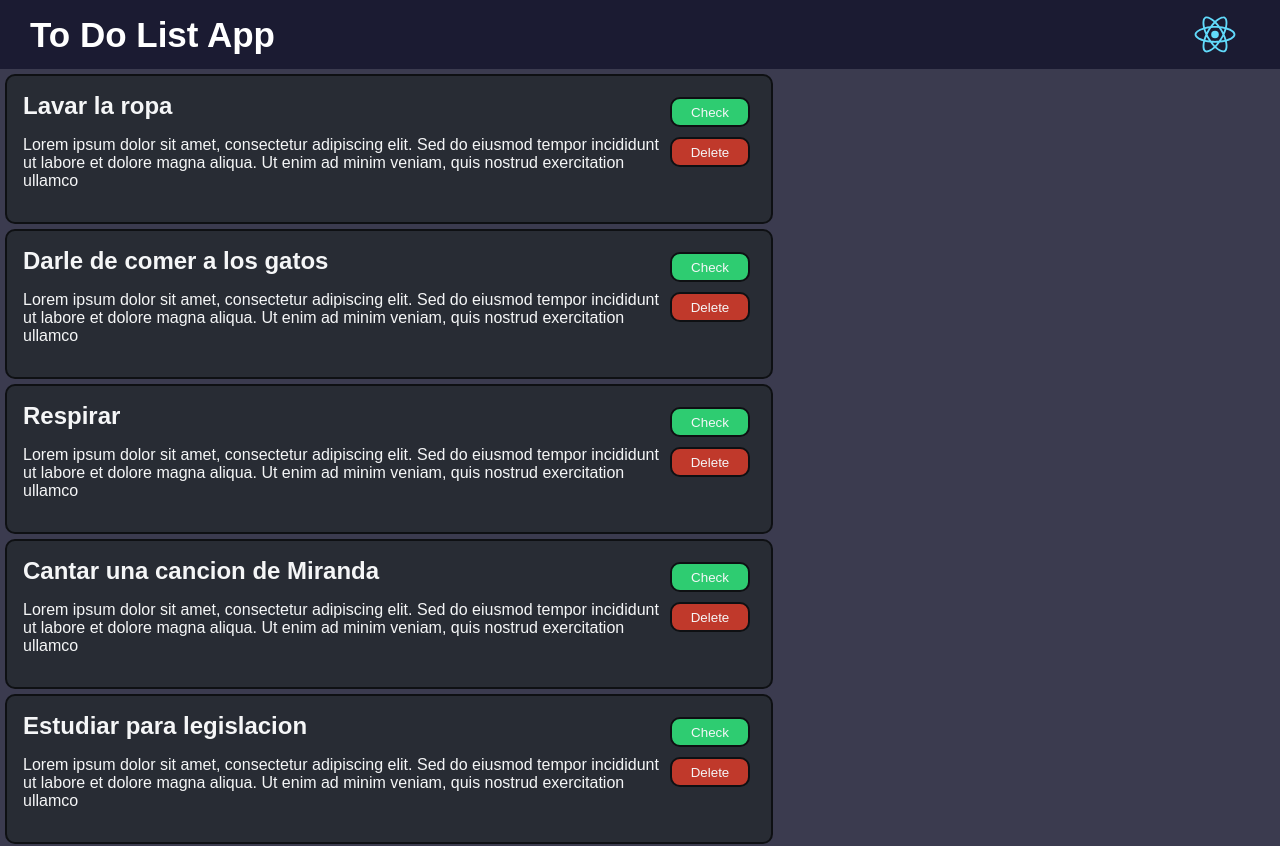
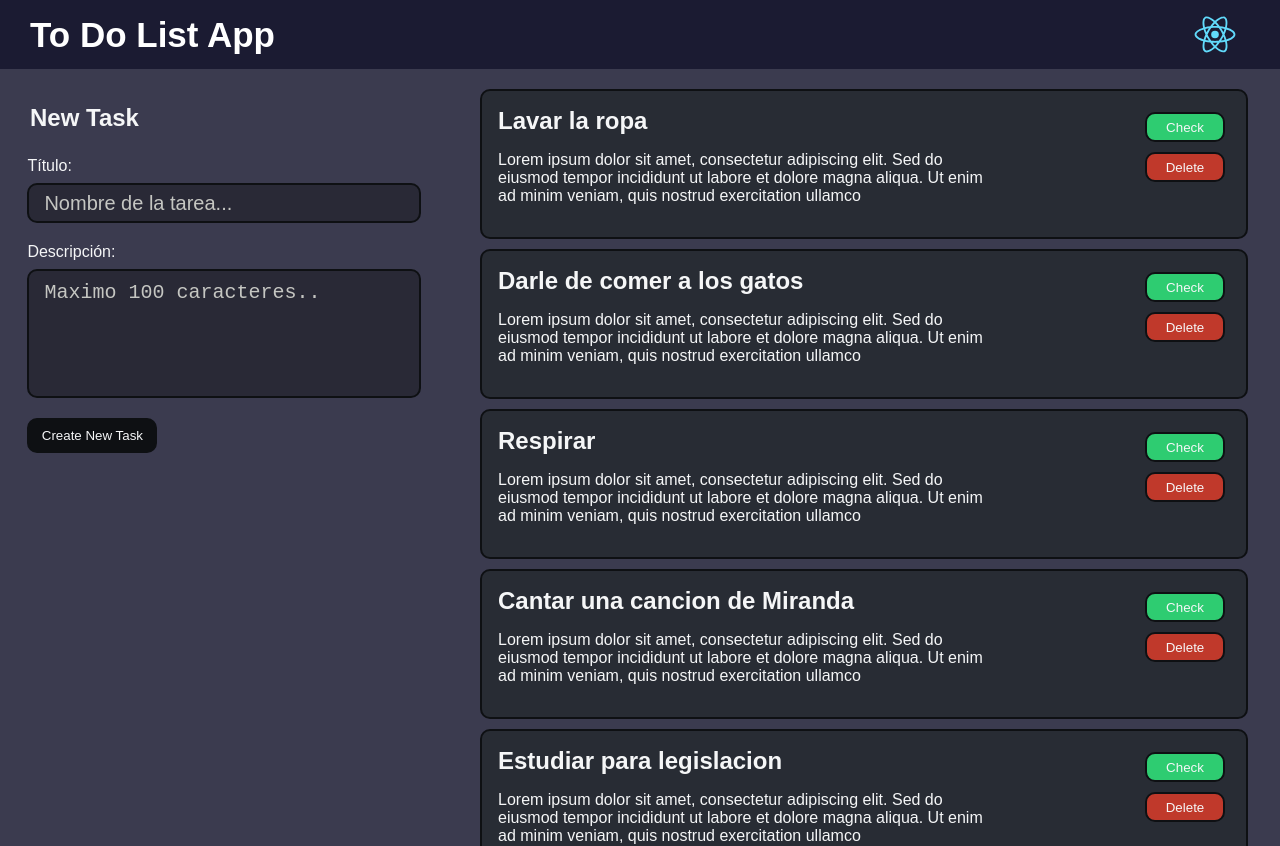
Before and after one commit to FlorCardinali/to-do-app, a React (Create React App) app: page / in a window 1280 px wide. Shown: the top 846 px of the page. Built offline with nearby package versions, Linux system fonts and the light colour scheme.

Commit message:
creacion de formulario, aun sin funcion

```diff
--- a/src/App.css
+++ b/src/App.css
@@ -14,7 +14,6 @@
   flex-direction: row;
   align-items: flex-start;
   justify-content: space-between;
-  /* font-size: calc(10px + 2vmin); */
   color: white;
 }
 header h1 {
@@ -33,3 +32,19 @@ h1 {
 body{
   background-color: #3b3b4f;
 }
+.container {
+  display: flex;
+  flex-flow: row nowrap;
+}
+main, aside{
+  margin: 15px 0;
+  display: flex;
+  flex-flow: column nowrap;
+  align-items: center;
+}
+main{
+  width: 65%;
+}
+aside {
+  width: 35%;
+}
--- a/src/App.js
+++ b/src/App.js
@@ -1,8 +1,7 @@
 import logo from './logo.svg';
 import React from 'react';
 import './App.css';
-// import {TaskList} from "../src/imports"
-import TaskList from './components/taskList/TaskList';
+import {TaskList,TaskForm} from "../src/imports"
 
 function App() {
   return (
@@ -11,9 +10,16 @@ function App() {
         <h1>To Do List App</h1>
         <img  src={logo} className="react-icon"></img>
       </header>
-      <main>
-        <TaskList/>
-      </main>
+      <div className='container'>
+        <aside>
+          <TaskForm/>
+        </aside>
+
+        <main>
+          <TaskList/>
+        </main>
+      </div>
+
     </div>
   );
 }
--- /dev/null
+++ b/src/components/taskForm/TaskForm.js
@@ -0,0 +1,56 @@
+import React,{useState} from "react"
+import style from "../taskForm/TaskForm.module.css"
+
+const TaskForm = (props) => {
+
+    const [titulo, setTitulo] = useState('');
+    const [descripcion, setDescripcion] = useState('');
+
+    const handleTituloChange = (event) => {
+      setTitulo(event.target.value);
+    };
+
+    const handleDescripcionChange = (event) => {
+      if (event.target.value.length <= 200) {
+        setDescripcion(event.target.value);
+      }
+    };
+
+    const handleSubmit = (event) => {
+      event.preventDefault();
+      alert("aaaa");
+    };
+
+
+
+    return (
+    <>
+        <h2>New Task</h2>
+        <form onSubmit={handleSubmit}>
+            <label>
+                Título:
+                <input
+                    placeholder="Nombre de la tarea..."
+                    type="text"
+                    value={titulo}
+                    onChange={handleTituloChange}
+                />
+            </label>
+
+            <label>
+                Descripción:
+                <textarea
+                    placeholder="Maximo 100 caracteres.."
+                    maxLength={100}
+                    rows={5}
+                    value={descripcion}
+                    onChange={handleDescripcionChange}
+                />
+            </label>
+            <button type="submit">Create New Task</button>
+        </form>
+    </>
+    );
+}
+
+export default TaskForm;
--- /dev/null
+++ b/src/components/taskForm/TaskForm.module.css
@@ -0,0 +1,56 @@
+label {
+    margin: 5px;
+
+    color:#f5f6f7;
+    text-align: left;
+
+    display: flex;
+    flex-flow: column nowrap;
+}
+
+input, textarea {
+    border-radius: 10px;
+    border: 2px double #0e1013;
+
+    margin-top: 8px;
+    padding: 0 15px;
+    resize: none;
+
+    background-color: #292936;
+    color:#c5c6c2;
+    font-size: 20px;
+}
+input{
+    height: 40px;
+}
+textarea{
+    padding-top: 10px;
+}
+input::placeholder, textarea::placeholder {
+    color: #c5c6c2;
+}
+form{
+    width: 90%;
+    display: flex;
+    flex-flow: column nowrap;
+    gap: 10px;
+}
+button{
+    margin-top: 15px;
+    border: 2px double #0e1013;
+    background-color: #0e1013;
+    border-radius: 10px;
+    width: 130px;
+    height: 35px;
+    color: #f5f6f7;
+    margin: 5px;
+}
+button:hover{
+    background-color: #3a3c3f;
+}
+
+h2{
+    margin: 20px 30px ;
+    color:#f5f6f7;
+    align-self: flex-start;
+}
--- a/src/components/taskItem/TaskItem.module.css
+++ b/src/components/taskItem/TaskItem.module.css
@@ -9,6 +9,7 @@
     min-width: 40vw;
     height: 150px;
     padding: 1em;
+    gap: 20%;
     margin: 5px;
 
     text-align: left;
--- a/src/imports.js
+++ b/src/imports.js
@@ -1,5 +1,5 @@
 import TaskItem from "./components/taskItem/TaskItem"
 import TaskList from "./components/taskList/TaskList"
+import TaskForm from "./components/taskForm/TaskForm"
 
-
-export {TaskList, TaskItem}
+export {TaskList, TaskItem, TaskForm}
```
